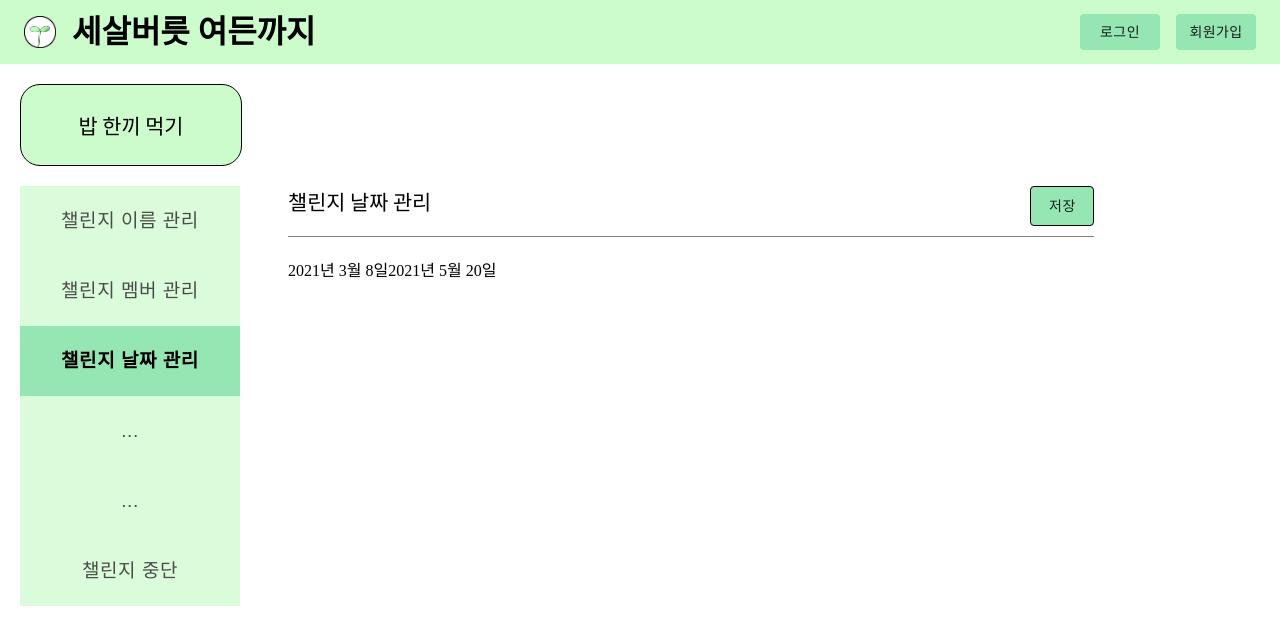
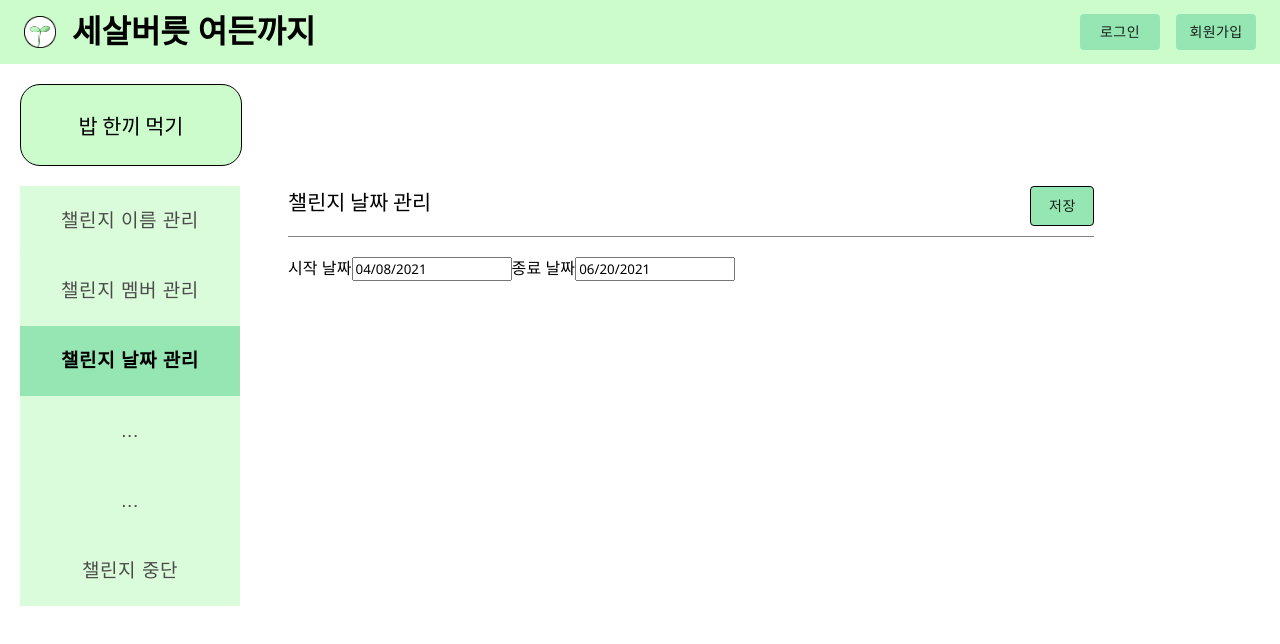
Before and after one commit to TeamGrabit/challenge, a React (Create React App) app in the folder frontend/: page /challenge/manage/1 in a window 1280 px wide. Both pictures are taken after a click on the tab "챌린지 날짜 관리". Shown: the top 644 px of the page. Built offline with nearby package versions, Linux system fonts and the light colour scheme.

Commit message:
챌린지 관리 페이지
datepicker install 및 적용

```diff
--- a/frontend/package.json
+++ b/frontend/package.json
@@ -12,6 +12,7 @@
     "mobx-react": "^7.1.0",
     "node-sass": "^5.0.0",
     "react": "^17.0.1",
+    "react-datepicker": "^4.1.1",
     "react-dom": "^17.0.1",
     "react-responsive-carousel": "^3.2.18",
     "react-router-dom": "^5.2.0",
--- a/frontend/src/components/ManageComponent.js
+++ b/frontend/src/components/ManageComponent.js
@@ -1,5 +1,6 @@
 import React, { useState, useEffect } from 'react';
 import { Grid, Button, TextField, Typography } from '@material-ui/core';
+import DatePicker from 'react-datepicker';
 import { useChallengeState } from '../MVVM/Model/ChallengeModel';
 
 function ManageComponent({ value, index, CId }) {
@@ -63,26 +64,16 @@ function ManageComponent({ value, index, CId }) {
 						<Button className="saveBtn">저장</Button>
 					</div>
 					<div className="content_box">
-						<div>
-							{sDate.getFullYear()}
-							년
-							{" "}
-							{sDate.getMonth()}
-							월
-							{" "}
-							{sDate.getDate()}
-							일
-						</div>
-						<div>
-							{eDate.getFullYear()}
-							년
-							{" "}
-							{eDate.getMonth()}
-							월
-							{" "}
-							{eDate.getDate()}
-							일
-						</div>
+						<Typography>시작 날짜</Typography>
+						<DatePicker
+							selected={sDate}
+							onChange={(date) => setsDate(date)}
+						/>
+						<Typography>종료 날짜</Typography>
+						<DatePicker
+							selected={eDate}
+							onChange={(date) => seteDate(date)}
+						/>
 					</div>
 				</div>
 			)}
--- a/frontend/src/css/main.scss
+++ b/frontend/src/css/main.scss
@@ -23,3 +23,7 @@
 @import './components/changePassword';
 @import './components/challengeList';
 @import './components/manageComponent';
+
+// datepicker
+@import "react-datepicker/dist/react-datepicker.css";
+@import 'react-datepicker/dist/react-datepicker-cssmodules.min.css';
```
Also changed, not shown: frontend/src/functions/DateToString.js (added, +11 -0 lines), 1 other file (tests, documents, lock files or other folders).
